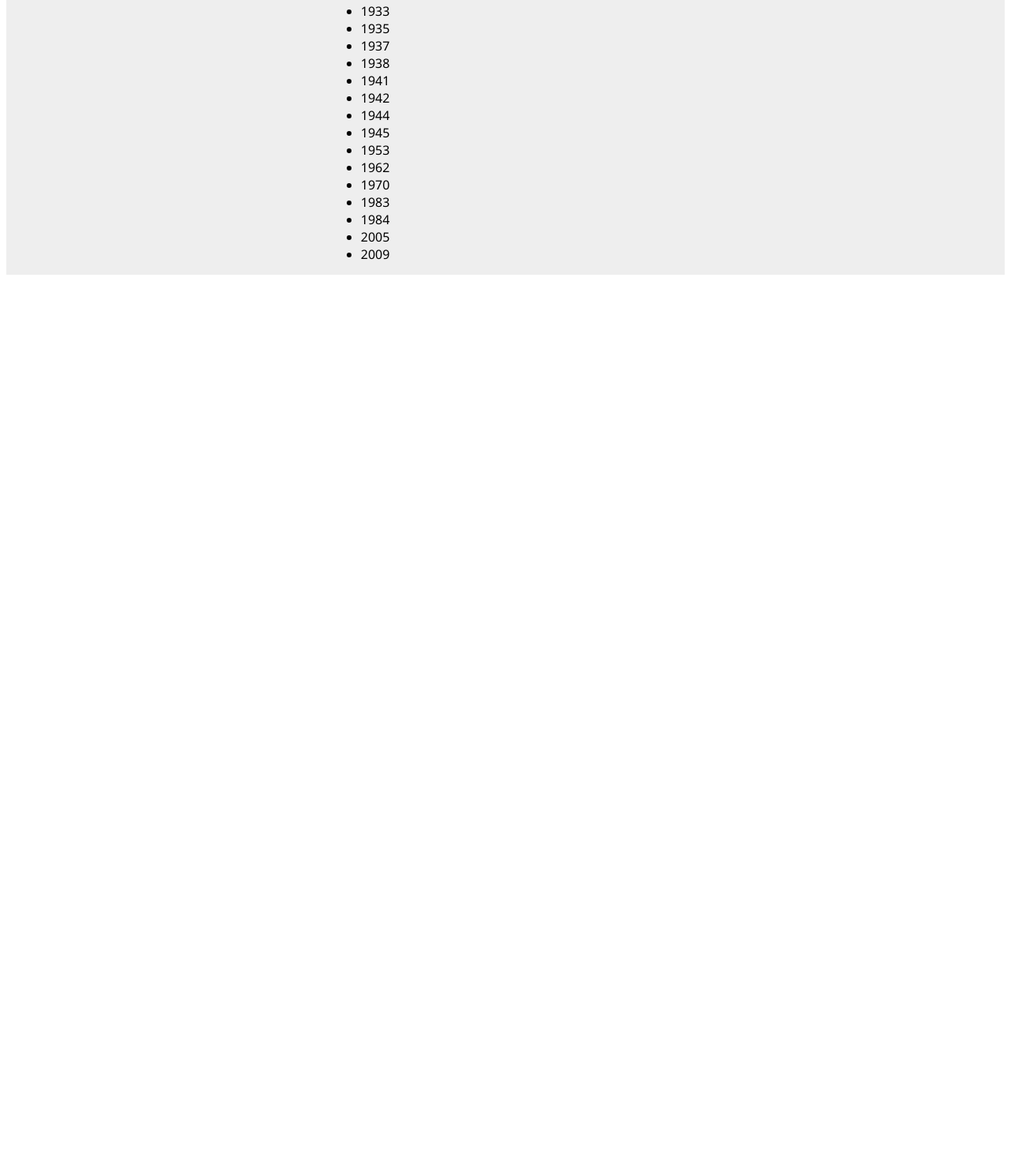
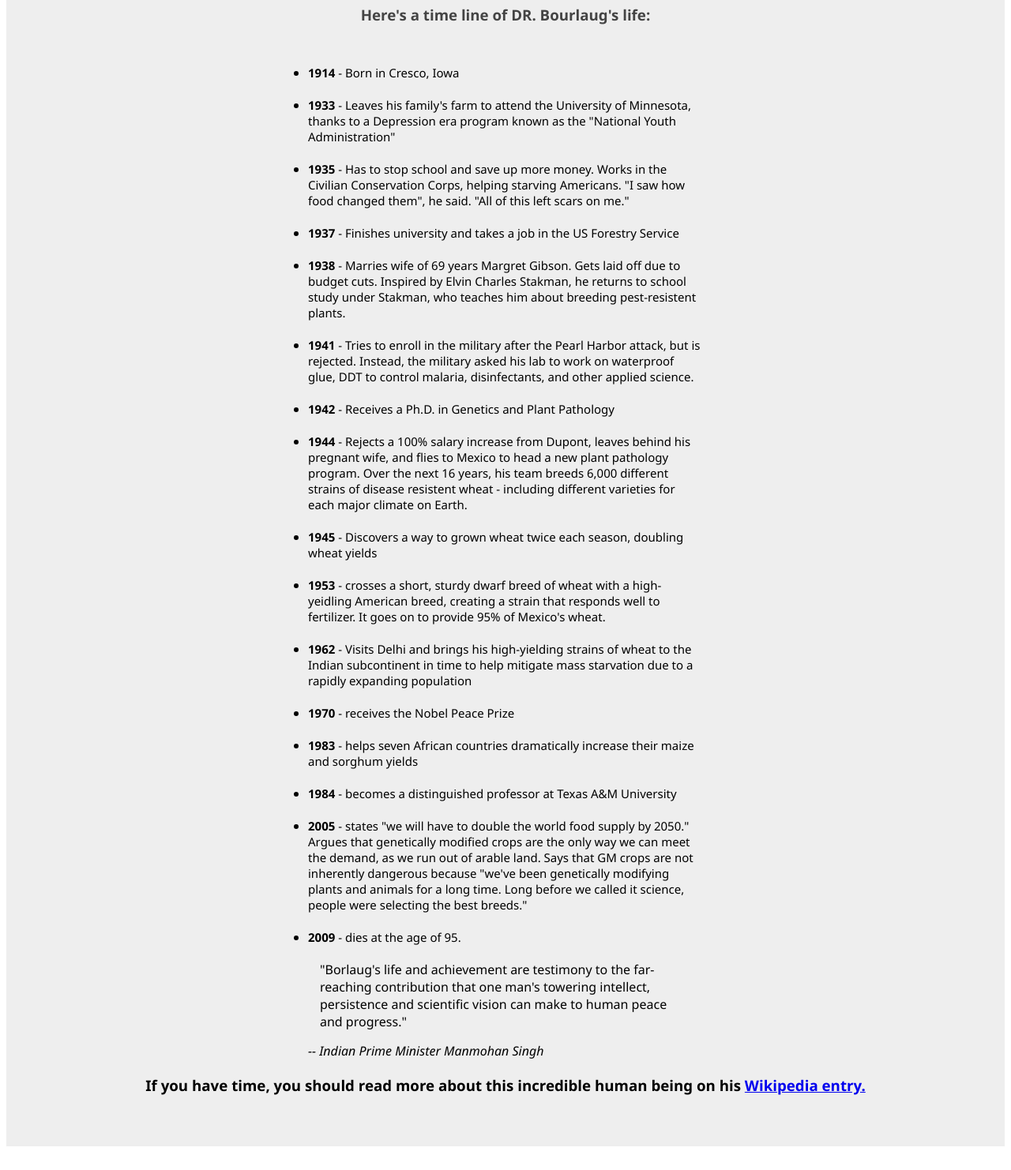
Before and after one commit to uandersonft-dev/FreeCodeCamp---Responsive-Web-Designer, a plain HTML site: page Tribute Page/index.html in a window 1280 px wide. Shown: the part 1029-2511 px from the top of the page at 79% size. Before the commit the page ends 1407 px from the top, so only its background shows below. Drawn offline with Linux system fonts and the light colour scheme.

Commit message:
finish css

```diff
--- a/Tribute Page/index.html
+++ b/Tribute Page/index.html
@@ -29,57 +29,62 @@
             </h3>
             <ul>
                 <li>
-                    1914
+                    <p><strong>1914</strong>Born in Cresco, Iowa</p>
                 </li>
                 <li>
-                    1933
+                     <p><strong>1933</strong>Leaves his family's farm to attend the University of Minnesota, thanks to a Depression era program known as the "National Youth Administration"</p>
+
                 </li>
                 <li>
-                    1935
+                    <p><strong>1935</strong> Has to stop school and save up more money. Works in the Civilian Conservation Corps, helping starving Americans. "I saw how food changed them", he said. "All of this left scars on me."</p>
                 </li>
                 <li>
-                    1937
+                    <p><strong>1937</strong>Finishes university and takes a job in the US Forestry Service</p>
                 </li>
                 <li>
-                    1938
+                    <p><strong>1938</strong>Marries wife of 69 years Margret Gibson. Gets laid off due to budget cuts. Inspired by Elvin Charles Stakman, he returns to school study under Stakman, who teaches him about breeding pest-resistent plants.</p>
                 </li>
                 <li>
-                    1941
+                    <p><strong>1941</strong>Tries to enroll in the military after the Pearl Harbor attack, but is rejected. Instead, the military asked his lab to work on waterproof glue, DDT to control malaria, disinfectants, and other applied science.</p>
                 </li>
                 <li>
-                    1942
+                    <p><strong>1942</strong>Receives a Ph.D. in Genetics and Plant Pathology</p>
                 </li>
                 <li>
-                    1944
+                    <p><strong>1944</strong>Rejects a 100% salary increase from Dupont, leaves behind his pregnant wife, and flies to Mexico to head a new plant pathology program. Over the next 16 years, his team breeds 6,000 different strains of disease resistent wheat - including different varieties for each major climate on Earth.</p>
                 </li>
                 <li>
-                    1945
+                    <p><strong>1945</strong>Discovers a way to grown wheat twice each season, doubling wheat yields</p>
                 </li>
                 <li>
-                    1953
+                    <p><strong>1953</strong>crosses a short, sturdy dwarf breed of wheat with a high-yeidling American breed, creating a strain that responds well to fertilizer. It goes on to provide 95% of Mexico's wheat.</p>
                 </li>
                 <li>
-                    1962
+                    <p><strong>1962</strong>Visits Delhi and brings his high-yielding strains of wheat to the Indian subcontinent in time to help mitigate mass starvation due to a rapidly expanding population</p>
                 </li>
                 <li>
-                    1970
+                    <p><strong>1970</strong>receives the Nobel Peace Prize</p>
                 </li>
                 <li>
-                    1983
+                    <p><strong>1983</strong>helps seven African countries dramatically increase their maize and sorghum yields</p>
                 </li>
                 <li>
-                    1984
+                    <p><strong>1984</strong>becomes a distinguished professor at Texas A&M University</p>
                 </li>
                 <li>
-                    2005
+                    <p><strong>2005</strong>states "we will have to double the world food supply by 2050." Argues that genetically modified crops are the only way we can meet the demand, as we run out of arable land. Says that GM crops are not inherently dangerous because "we've been genetically modifying plants and animals for a long time. Long before we called it science, people were selecting the best breeds."</p>
                 </li>
-                <li>2009</li>
+                <li>
+                    <p><strong>2009</strong>dies at the age of 95.</p>
+                </li>
             </ul>
-            <blockquote cite="">
+            <blockquote cite="- Indian Prime Minister Manmohan Singh">
+                <p>"Borlaug's life and achievement are testimony to the far-reaching contribution that one man's towering intellect, persistence and scientific vision can make to human peace and progress."</p>
 
+<cite>-- Indian Prime Minister Manmohan Singh</cite>
             </blockquote>
-            <h3>
-                <a href="" id="tribute-link" target="_blank"></a>
+            <h3 class="footer">If you have time, you should read more about this incredible human being on his
+                <a href="https://en.wikipedia.org/wiki/Norman_Borlaug" id="tribute-link" target="_blank">Wikipedia entry.</a>
             </h3>
         </section>
 
--- a/Tribute Page/styles.css
+++ b/Tribute Page/styles.css
@@ -46,3 +46,50 @@ p{
   margin: 10px;
   color: #414141;
 }
+
+#tribute-info{
+  width: 100%;
+  max-width: 980px;
+  padding: 50px 10px;
+  text-align: ;
+}
+
+#headline{
+  padding-bottom: 50px;
+  color: #444444;
+  text-align: center;
+}
+
+ul{
+  width: 500px;
+  display: block;
+  margin: 0 auto;
+}
+
+ul > li > p{
+  width: 100%;
+  font-size: 15px;
+  margin: 0 0 20px;
+  font-weight: 300;
+  line-height: 20px;
+}
+
+ul > li strong::after{
+  content: " - ";
+  font-weight: normal;
+}
+
+.footer{
+  display: block;
+  width: 100%;
+  margin-top: 20px;
+  max-width: 980px;
+}
+blockquote{
+  width: 500px;
+  margin: 0 auto;
+}
+
+h3{
+  text-align: center;
+}
```
